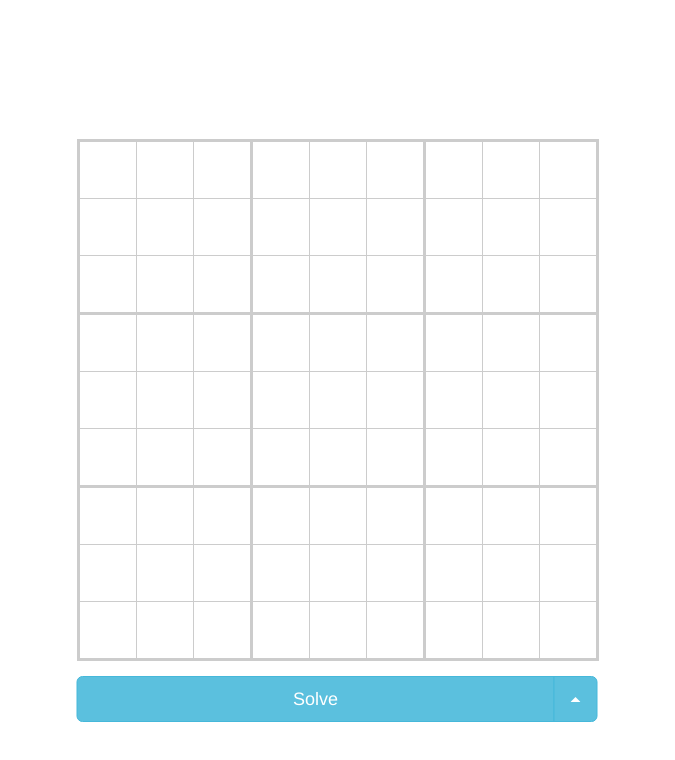
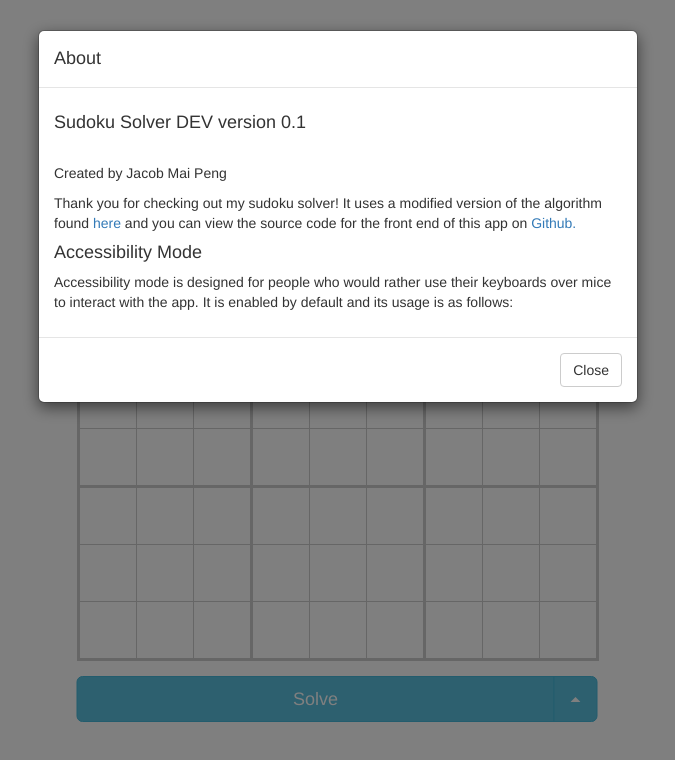
Before and after one commit to pengmai/sudokusolver, a React (Create React App) app: page / in a window 1280 px wide. Shown: the top 760 px of the page, without its empty margins (302-977 px from the left). Built offline with nearby package versions, Linux system fonts and the light colour scheme.

Commit message:
Added snippet for About modal

```diff
--- a/src/index.js
+++ b/src/index.js
@@ -1,7 +1,7 @@
 import React from 'react';
 import ReactDOM from 'react-dom';
 import {
-  Button, Alert, ButtonGroup, DropdownButton, MenuItem
+  Button, Alert, ButtonGroup, DropdownButton, MenuItem, Modal
 } from 'react-bootstrap';
 import { Motion, spring } from 'react-motion';
 import { puzzles } from './puzzles.js';
@@ -35,27 +35,6 @@ function finalDeltaPositions(index, buttonDiam, flyOutRadius) {
 
 function DropupMenu(props) {
   // Only render the Reset button if the board is not currently solved.
-  if (props.solved) {
-    return (
-      <DropdownButton
-        bsStyle="info"
-        id="dropdown-button"
-        bsSize="large"
-        pullRight
-        dropup
-        title=""
-        onClick={props.onClick}>
-        <MenuItem
-          className="dropup-item"
-          eventKey="1"
-          disabled={props.loading}
-          onClick={props.random}>
-          Random
-        </MenuItem>
-        <MenuItem className="dropup-item" eventKey="2">About</MenuItem>
-      </DropdownButton>
-    );
-  }
   return (
     <DropdownButton
       bsStyle="info"
@@ -72,14 +51,19 @@ function DropupMenu(props) {
         onClick={props.random}>
         Random
       </MenuItem>
-      <MenuItem className="dropup-item" eventKey="2">About</MenuItem>
       <MenuItem
+        className="dropup-item"
+        eventKey="2"
+        onClick={props.about}>
+        About
+      </MenuItem>
+      {props.solved ? "" : <MenuItem
         className="dropup-item"
         eventKey="3"
         disabled={props.loading}
         onClick={props.reset}>
         Reset
-      </MenuItem>
+      </MenuItem>}
     </DropdownButton>
   );
 }
@@ -95,10 +79,11 @@ class SudokuSolver extends React.Component {
       buttonMessage: "Solve",
       cannotSolve: false,
       col: 4,
-      error: "",
+      alert: "",
       loading: false,
       row: 4,
       selecting: false,
+      showAbout: true,
       solved: false,
       valid: valid,
       windowWidth: '0',
@@ -179,6 +164,7 @@ class SudokuSolver extends React.Component {
     let index = Math.floor(Math.random() * puzzles.length);
     const valid = this.getBoardSetTo(1);
     this.setState({
+      alert: "",
       board: puzzles[index],
       buttonMessage: "Solve",
       cannotSolve: false,
@@ -193,6 +179,7 @@ class SudokuSolver extends React.Component {
     }
     const board = this.getBoardSetTo(0);
     this.setState({
+      alert: "",
       board: board,
       buttonMessage: "Solve",
       solved: false
@@ -224,7 +211,7 @@ class SudokuSolver extends React.Component {
             }
             this.setState({
               buttonMessage: "Solve",
-              error: error,
+              alert: error,
               loading: false,
               solved: false
             });
@@ -232,7 +219,7 @@ class SudokuSolver extends React.Component {
             this.setState({
               board: response.solution,
               buttonMessage: "Reset",
-              error: "",
+              alert: "",
               loading: false,
               solved: true
             });
@@ -320,6 +307,14 @@ class SudokuSolver extends React.Component {
     };
   }
 
+  showModal() {
+    this.setState({showAbout: true});
+  }
+
+  hideModal() {
+    this.setState({showAbout: false});
+  }
+
   render() {
     return (
       <div>
@@ -347,9 +342,9 @@ class SudokuSolver extends React.Component {
         })}
 
         <div className="text-center">
-          {this.state.error === "" ? "" :
-            <Alert bsStyle="danger">
-              <p>{this.state.error}</p>
+          {this.state.alert === "" ? "" :
+            <Alert bsStyle="info">
+              <p>{this.state.alert}</p>
             </Alert>
           }
         </div>
@@ -363,7 +358,7 @@ class SudokuSolver extends React.Component {
           selecting={this.state.selecting}
         />
 
-      <ButtonGroup id="solve-group">
+        <ButtonGroup id="solve-group">
           <Button
             bsStyle="info"
             id="solve-button"
@@ -378,9 +373,60 @@ class SudokuSolver extends React.Component {
             onClick={() => {this.setState({selecting: false})}}
             reset={() => {this.resetBoard()}}
             random={() => {this.randomPuzzle()}}
+            about={() => this.showModal()}
             loading={this.state.loading}
           />
         </ButtonGroup>
+
+        <Modal
+          show={this.state.showAbout}
+          onHide={() => this.hideModal()}
+          dialogClassName="about-modal">
+          <Modal.Header>
+            <Modal.Title id="contained-modal-title-lg">About</Modal.Title>
+          </Modal.Header>
+          <Modal.Body>
+            <h4>Sudoku Solver DEV version 0.1</h4><br/>
+            <p>Created by Jacob Mai Peng</p>
+            <p>
+              {`Thank you for checking out my sudoku solver! It uses a modified
+              version of the algorithm found `}
+              <a
+                href="https://github.com/aniketawati/Sudoku-Solver"
+                target="_blank"
+                rel="noopener noreferrer">
+                here
+              </a>
+              {` and you can view the source code for the front end of this app
+                on `}
+              <a
+                href="https://github.com/pengmai/sudokufrontend"
+                target="_blank"
+                rel="noopener noreferrer">
+                Github.
+              </a>
+            </p>
+            <h4>Accessibility Mode</h4>
+            <p>
+              Accessibility mode is designed for people who would rather use
+              their keyboards over mice to interact with the app. It is enabled
+              by default and its usage is as follows:
+            </p>
+            {/*<table>
+              <tbody>
+                <tr>
+                  <td>Arrow keys</td>
+                  <td>Navigate around the board.</td>
+                </tr>
+              </tbody>
+            </table>*/}
+          </Modal.Body>
+          <Modal.Footer>
+            <Button onClick={() => this.hideModal()}>
+              Close
+            </Button>
+          </Modal.Footer>
+        </Modal>
       </div>
     )
   }
```
